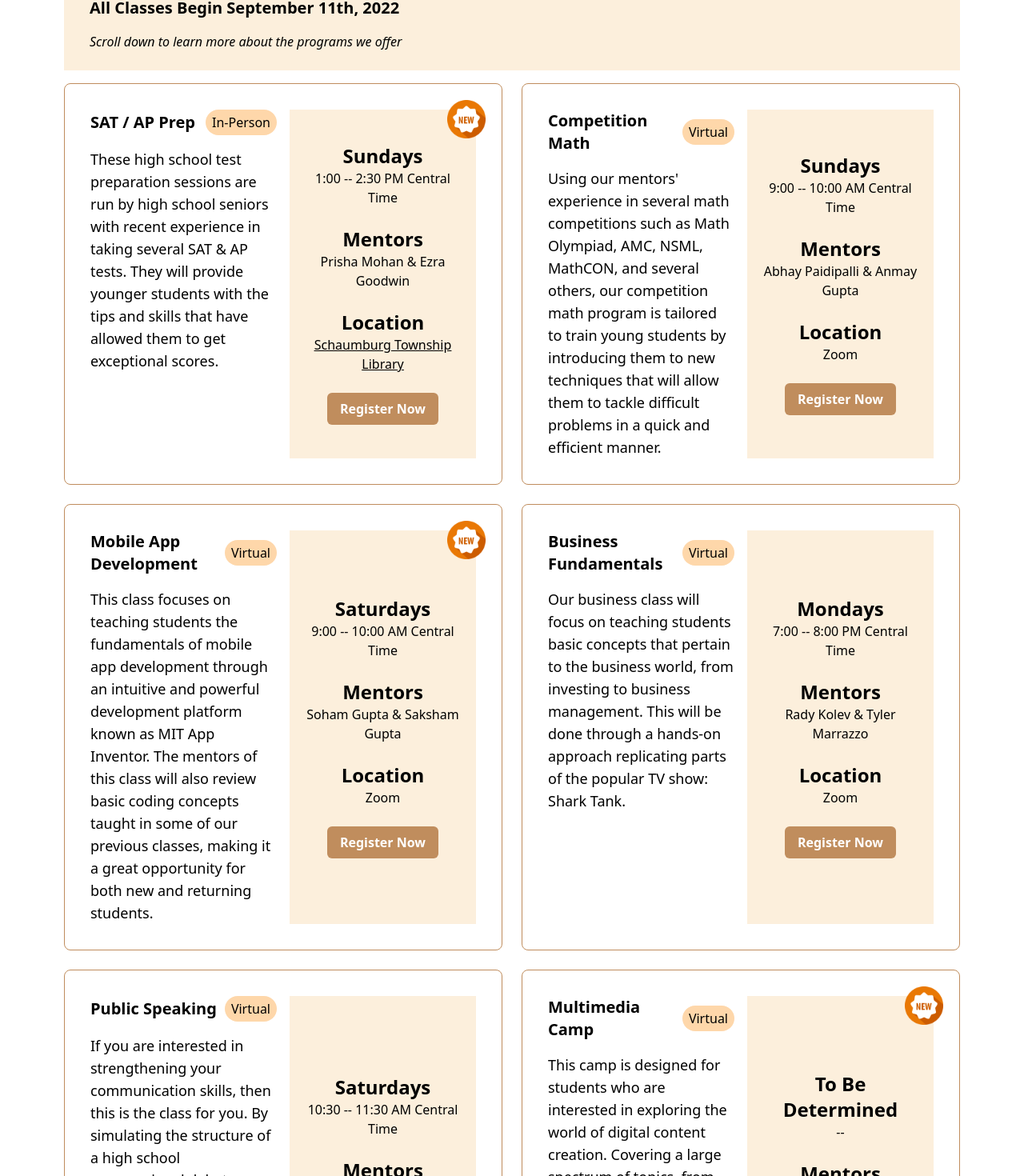
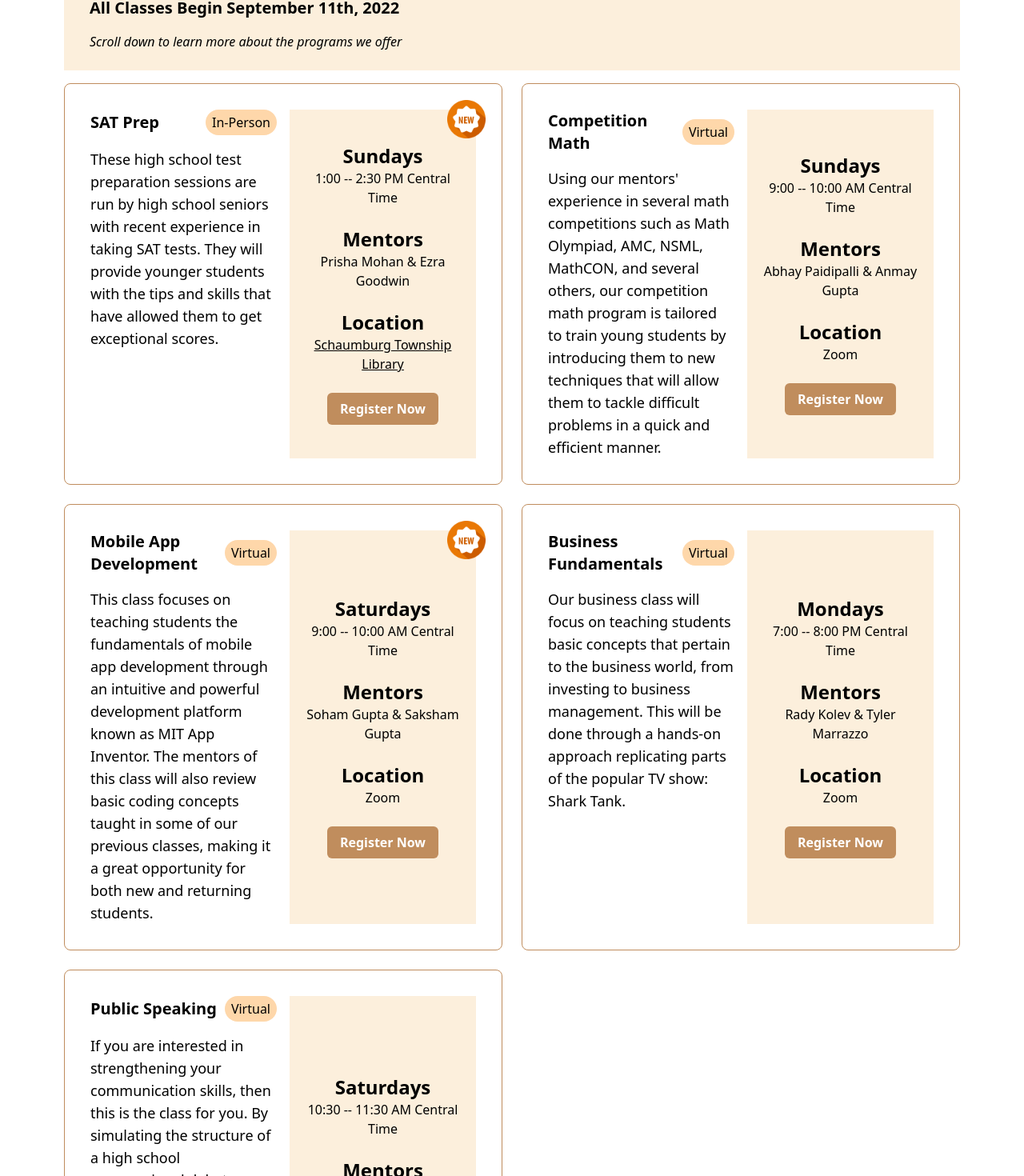
Before and after one commit to abhay1105/newelevatedtest, a React (Create React App) app: page /programs in a window 1280 px wide. Shown: the part 192-1662 px from the top of the page at 80% size. Built offline with nearby package versions, Linux system fonts and the light colour scheme.

Commit message:
editing program descriptions

```diff
--- a/src/Programs.js
+++ b/src/Programs.js
@@ -29,8 +29,8 @@ const Register = () => {
             <div className='mt-4 mb-12'>
                 <div className='grid lg:grid-cols-2 mt-4 gap-6'>
                     <Program
-                        title={"SAT / AP Prep"}
-                        description={"These high school test preparation sessions are run by high school seniors with recent experience in taking several SAT & AP tests. They will provide younger students with the tips and skills that have allowed them to get exceptional scores."}
+                        title={"SAT Prep"}
+                        description={"These high school test preparation sessions are run by high school seniors with recent experience in taking SAT tests. They will provide younger students with the tips and skills that have allowed them to get exceptional scores."}
                         day={"Sundays"}
                         timeText={"1:00 -- 2:30 PM Central Time"}
                         mentorsText={"Prisha Mohan & Ezra Goodwin"}
@@ -83,7 +83,7 @@ const Register = () => {
                         programType={"Virtual"}
                         newProgram={false}
                     />
-                    <Program
+                    {/* <Program
                         title={"Multimedia Camp"}
                         description={"This camp is designed for students who are interested in exploring the world of digital content creation. Covering a large spectrum of topics, from journalism to graphic design, this class will teach students to use different digital tools such as film and photo editors. They will then be able to utilize these skills along with their own creativity to create a project of their own."}
                         day={"To Be Determined"}
@@ -93,7 +93,7 @@ const Register = () => {
                         locationType={"normal"}
                         programType={"Virtual"}
                         newProgram={true}
-                    />
+                    /> */}
                 </div>
             </div>
         </div>
```
